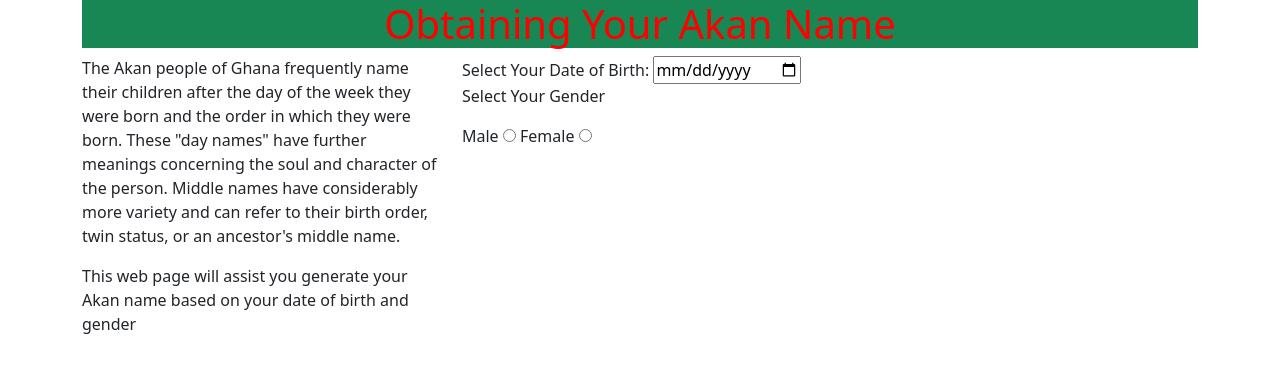
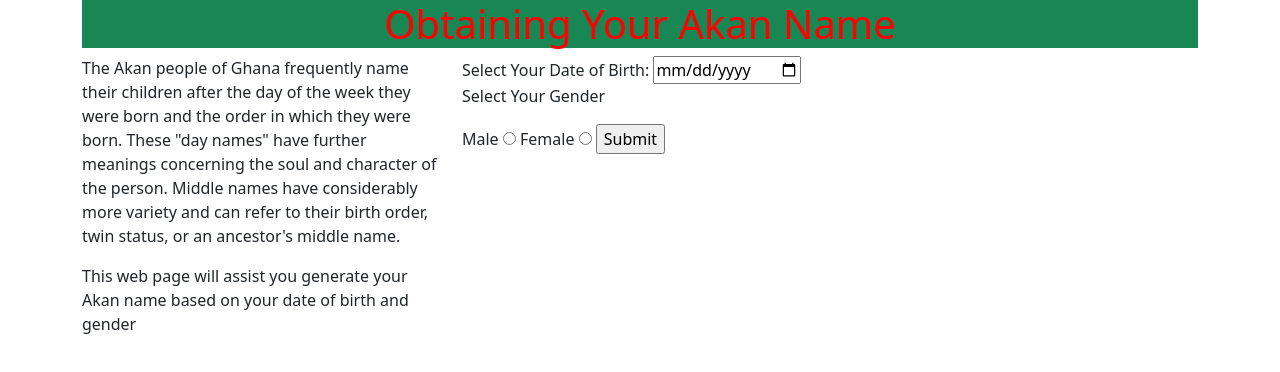
Before and after one commit to johnowino/akan-name-project, a plain HTML site: page index.html in a window 1280 px wide. Drawn offline with Linux system fonts and the light colour scheme.

Commit message:
add submit button to form

```diff
--- a/index.html
+++ b/index.html
@@ -26,13 +26,13 @@
         <form>
           <label for="birthday">Select Your Date of Birth:</label>
           <input type="date" id="birthday" name="Birthday" min="1900-01-01">
-        </form>
-        <form>
+
           <p>Select Your Gender</p>
           <label for="gender">Male</label>
           <input type="radio" id="Male" name="gender" value="Male">
           <label for="gender">Female</label>
           <input type="radio" id="Female" name="gender" value="Female">
+          <input type="submit" value="Submit">
         </form>
       </div>
     </div>
```
